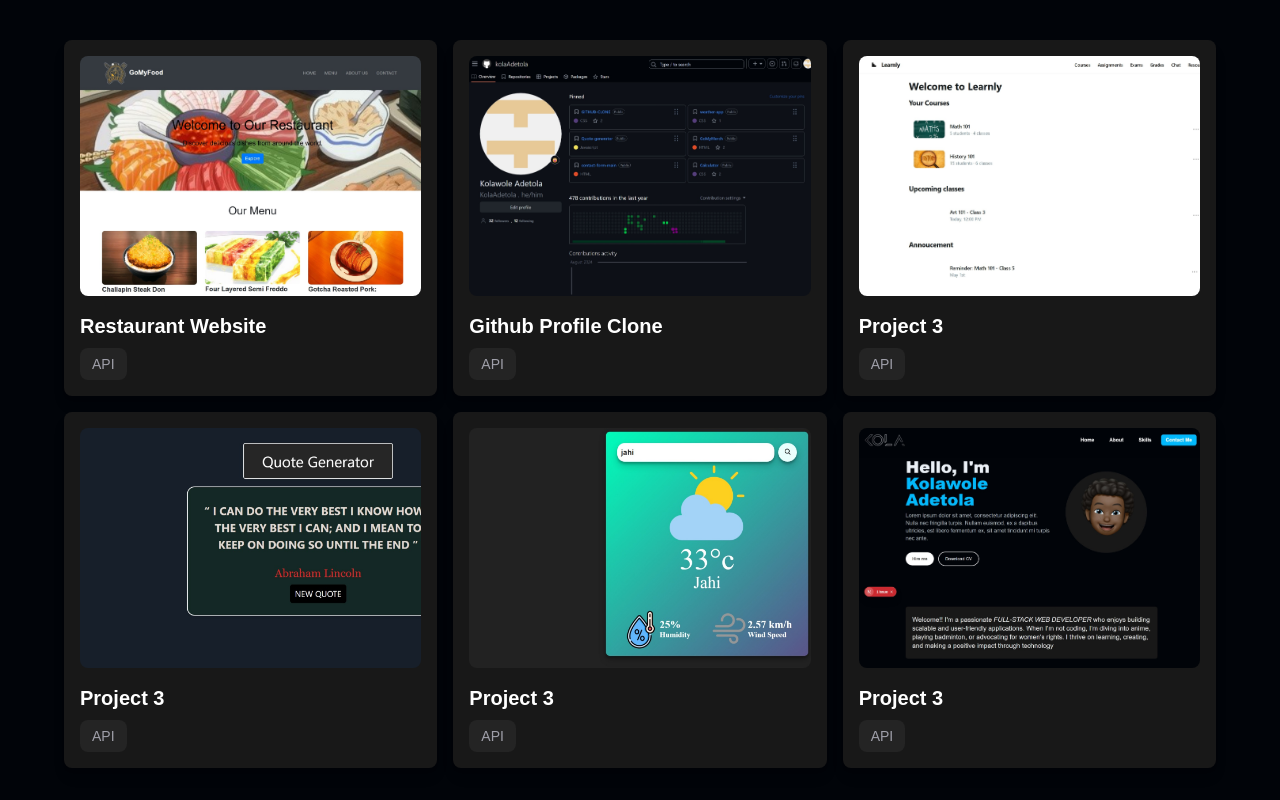
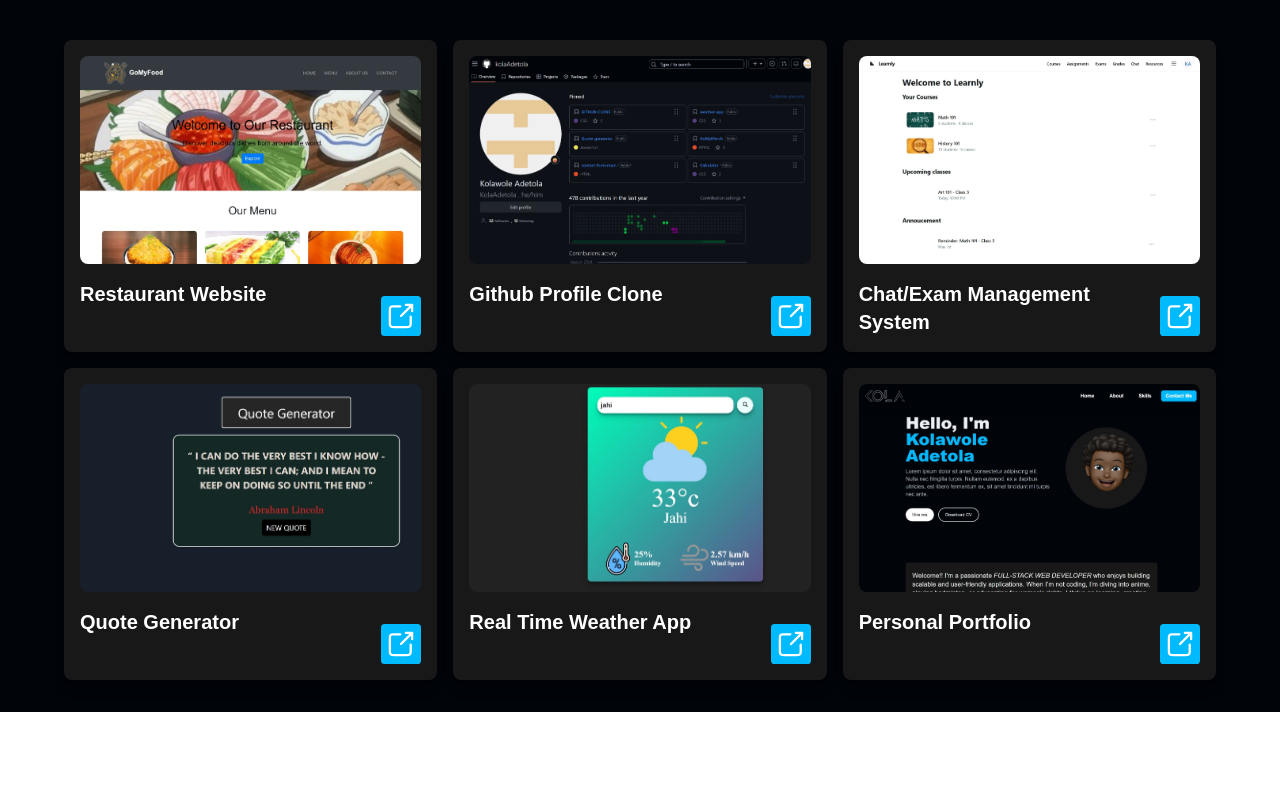
Before and after one commit to KolaAdetola/portfolio-website, a Next.js app: page / in a window 1280 px wide. Shown: the part 1166-1966 px from the top of the page. After the commit the page ends 1878 px from the top, so only its background shows below. Built offline with nearby package versions, Linux system fonts and the light colour scheme.

Commit message:
Update Certications and ProjectCard components to include project links and improve layout

```diff
--- a/src/components/Certications.jsx
+++ b/src/components/Certications.jsx
@@ -7,32 +7,32 @@ const Certications = () => {
     {
       ImgUrl: "/images/food.jpeg",
       title: "Restaurant Website",
-      tags:["React", "Tailwind CSS"]
+      links:""
     },
     {
       ImgUrl: "/images/github.jpeg",
       title: "Github Profile Clone",
-      tags:["React", "Tailwind CSS"]
+      links:"https://kolaadetola.github.io/responsive-github/"
     },
     {
       ImgUrl: "/images/learnly.jpeg",
-      title: "Project 3",
-      tags:["React", "Tailwind CSS"]
+      title: "Chat/Exam Management system",
+      links:""
     },
     {
       ImgUrl: "/images/quote.jpeg",
-      title: "Project 3",
-      tags:["React", "Tailwind CSS"]
+      title: "quote generator",
+      links:"https://kolaadetola.github.io/Quote-Generator/"
     },
     {
       ImgUrl: "/images/weather.jpeg",
-      title: "Project 3",
-      tags:["React", "Tailwind CSS"]
+      title: "real time weather app",
+      links:"https://kolaadetola.github.io/weather-app/"
     },
     {
-      ImgUrl: "/images/portfolio.jpeg",
-      title: "Project 3",
-      tags:["React", "Tailwind CSS"]
+      ImgUrl: "/images/folio.jpeg",
+      title: "personal portfolio",
+      links:"https://portfolio-website-omega-vert.vercel.app/"
     },
   ]
   return (
@@ -40,7 +40,7 @@ const Certications = () => {
         Projects
         <div className="grid grid-cols-1 md:grid-cols-3 lg:grid-cols-3 gap-4 mt-10 p-4  ">
           {projects.map((project, index) => (
-            <ProjectCard key={index} ImgUrl={project.ImgUrl} title={project.title} description={project.description} tags={project.tags} />
+            <ProjectCard key={index} ImgUrl={project.ImgUrl} title={project.title} description={project.description} link={project.links} />
           ))}
         </div>
     </div>
--- a/src/components/ProjectCard.jsx
+++ b/src/components/ProjectCard.jsx
@@ -1,19 +1,65 @@
 import React from "react";
 
-const ProjectCard = ({ ImgUrl, title, description }) => {
+const ProjectCard = ({ ImgUrl, title,link }) => {
   return (
     <div className="bg-[#181818] p-4 rounded-lg shadow-lg">
       <div
-        className="h-52 md:h-60 rounded-lg"
+        className="h-42 sm:h-52  rounded-lg"
         style={{ background: `url(${ImgUrl})`, backgroundSize: "cover" }}
       ></div>
-      <h1 className="text-start text-xl text-white mt-4 font-semibold">
-        {title}
-      </h1>
-      <div className="flex justify-between items-center gap-4 mt-2">
-          <div className="h-8 text-sm text-zinc-400 bg-zinc-50/5 grid items-center px-3 rounded-lg ">
-            API
-          </div>
+      <div className=" flex justify-between flex-row ">
+        <div className="">
+          <h1 className="text-start text-xl capitalize text-white mt-4 font-semibold">
+            {title}
+          </h1>
+
+        </div>
+        <div className="mt-8 hover:cursor-pointer">
+          <a href={link} target="_blank" >
+            <svg
+              width="40px"
+              height="40px"
+              viewBox="-2.4 -2.4 28.80 28.80"
+              fill="none"
+              xmlns="http://www.w3.org/2000/svg"
+              stroke="#ffffff"
+              transform="matrix(1, 0, 0, 1, 0, 0)"
+            >
+              <g
+                id="SVGRepo_bgCarrier"
+                stroke-width="0"
+                transform="translate(0,0), scale(1)"
+              >
+                <rect
+                  x="-2.4"
+                  y="-2.4"
+                  width="28.80"
+                  height="28.80"
+                  rx="2.592"
+                  fill="#00BAFE"
+                  strokewidth="0"
+                ></rect>
+              </g>
+              <g
+                id="SVGRepo_tracerCarrier"
+                stroke-linecap="round"
+                stroke-linejoin="round"
+                stroke="#ffffff"
+                stroke-width="0.288"
+              ></g>
+              <g id="SVGRepo_iconCarrier">
+                {" "}
+                <path
+                  d="M20 4L12 12M20 4V8.5M20 4H15.5M19 12.5V16.8C19 17.9201 19 18.4802 18.782 18.908C18.5903 19.2843 18.2843 19.5903 17.908 19.782C17.4802 20 16.9201 20 15.8 20H7.2C6.0799 20 5.51984 20 5.09202 19.782C4.71569 19.5903 4.40973 19.2843 4.21799 18.908C4 18.4802 4 17.9201 4 16.8V8.2C4 7.0799 4 6.51984 4.21799 6.09202C4.40973 5.71569 4.71569 5.40973 5.09202 5.21799C5.51984 5 6.07989 5 7.2 5H11.5"
+                  stroke="#"
+                  stroke-width="1.656"
+                  stroke-linecap="round"
+                  stroke-linejoin="round"
+                ></path>{" "}
+              </g>
+            </svg>
+          </a>
+        </div>
       </div>
     </div>
   );
```
Also changed, not shown: public/images/folio.jpeg (added).
